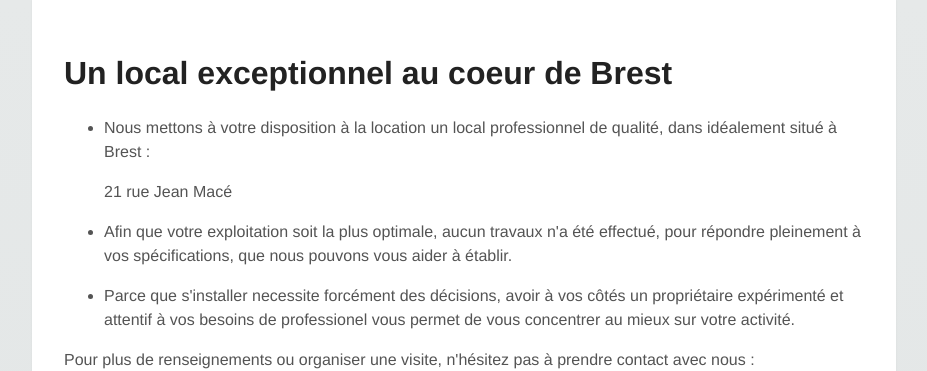
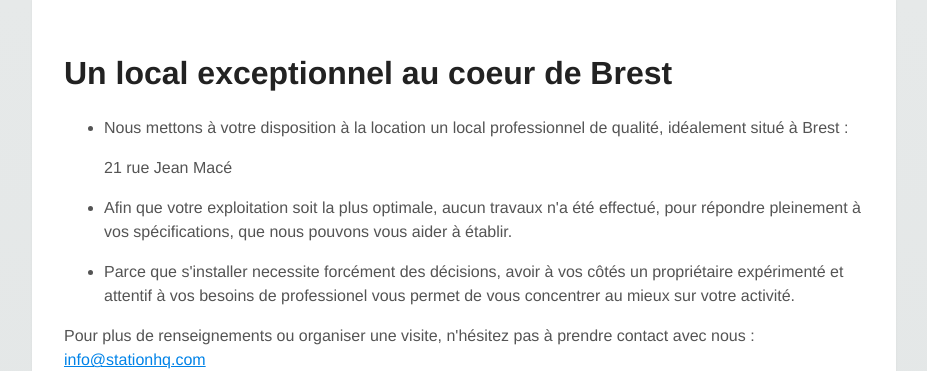
Before and after one commit to nrolland/21ruejeanmace, a plain HTML site: page index.html in a window 1280 px wide. Shown: the top 371 px of the page, without its empty margins (176-1103 px from the left). Drawn offline with Linux system fonts and the light colour scheme; a script that the page names is missing.

Commit message:
correction

```diff
--- a/index.html
+++ b/index.html
@@ -41,7 +41,7 @@
         <ul>
             <li>
         <p>
-        Nous mettons à votre disposition à la location un local professionnel de qualité, dans idéalement situé à Brest :
+        Nous mettons à votre disposition à la location un local professionnel de qualité, idéalement situé à Brest :
             <p>21 rue Jean Macé</p>
         </p>
                 </li>
```
